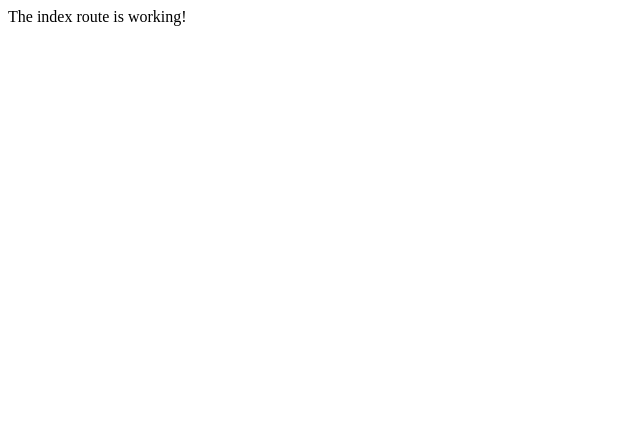
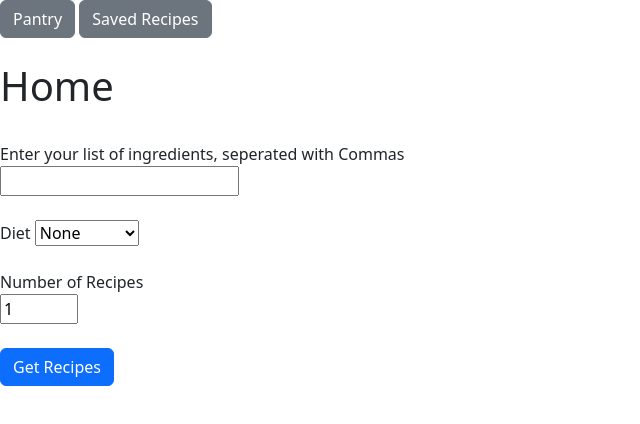
Before and after one commit to HamzaBuk/CSC486Project, a plain HTML site: page frontend/index.html in a window 1280 px wide. Shown: the whole page, without its empty margins (0-640 px from the left). Drawn offline with nearby package versions, Linux system fonts and the light colour scheme.

Commit message:
Update index.html

```diff
--- a/frontend/index.html
+++ b/frontend/index.html
@@ -1,5 +1,34 @@
-<html>
+<!DOCTYPE html>
+<html lang="en">
+    <head>
+        <link href="https://cdn.jsdelivr.net/npm/bootstrap@5.3.5/dist/css/bootstrap.min.css" rel="stylesheet" integrity="sha384-SgOJa3DmI69IUzQ2PVdRZhwQ+dy64/BUtbMJw1MZ8t5HZApcHrRKUc4W0kG879m7" crossorigin="anonymous">
+        <script src="https://cdn.jsdelivr.net/npm/bootstrap@5.3.5/dist/js/bootstrap.bundle.min.js" integrity="sha384-k6d4wzSIapyDyv1kpU366/PK5hCdSbCRGRCMv+eplOQJWyd1fbcAu9OCUj5zNLiq" crossorigin="anonymous"></script>
+        <script src="js/index.js"></script>
+    </head>
     <body>
-        The index route is working!
+        <form action="/request.html" method="get">
+            <button type="submit" formaction="pantry.html" class="btn btn-secondary"
+            formmethod="get">Pantry</button>
+            <button type="submit" formaction="savedrecipes.html" class="btn btn-secondary"
+            formmethod="get">Saved Recipes</button><br><br>
+            <h1>
+                Home
+            </h1><br>
+            <label for="ingredients">Enter your list of ingredients, seperated with Commas</label><br>
+            <input type="text" id="ingredients"><br><br>
+            <label for="diet">Diet</label>
+            <select id="diet">
+                <option value="" selected>None</option>
+                <option value="vegetarian">Vegetarian</option>
+                <option value="vegan">Vegan</option>
+                <option value="keto">Keto</option>
+            </select><br><br>
+            <label for="numRecipes">Number of Recipes</label><br>
+            <input type="number" id="numRecipes" min="1" max="5" step="1" value="1" onkeydown="return false">
+            <br><br><button type="button" class="btn btn-primary" onclick="getRecipes()">Get Recipes</button>
+        </form>
+        <div id="recipes" class="accordion">
+
+        </div>
     </body>
 </html>
```
